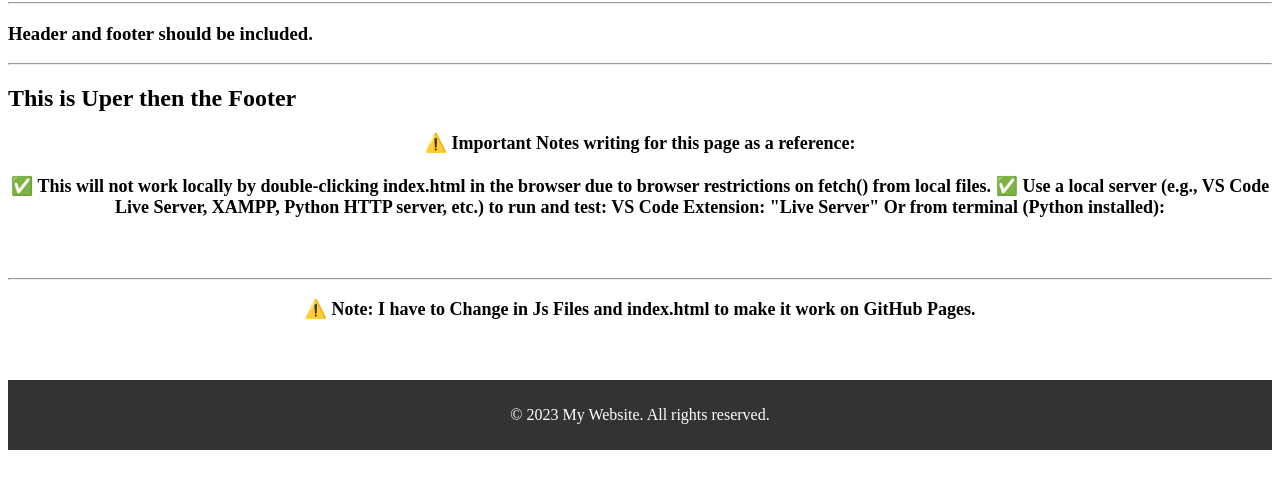
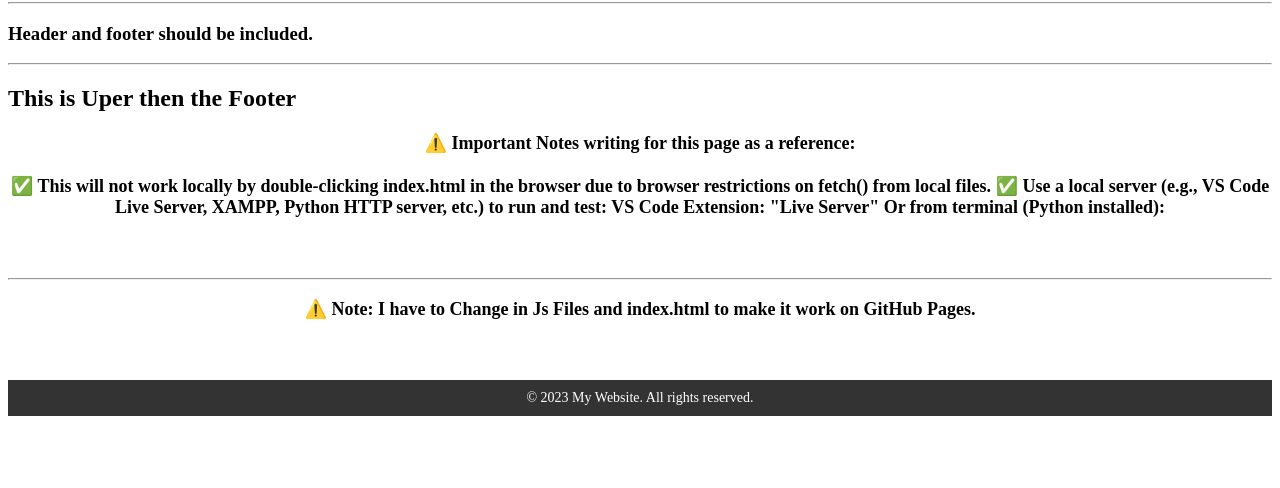
Before and after one commit to GullSher/common-header-and-footer1, a plain HTML site: page index.html in a window 1280 px wide. Shown: the part 154-642 px from the top of the page. Drawn offline with Linux system fonts and the light colour scheme.

Commit message:
Added and loading footer css dynamically

```diff
--- /dev/null
+++ b/css/footer.css
@@ -0,0 +1,16 @@
+
+
+
+/* ===== Footer Styles ===== */
+
+footer {
+    background-color: #333;
+    color: white;
+    padding: 10px;
+    text-align: center;
+}
+
+footer p {
+    margin: 0;
+    font-size: 14px;
+}
--- a/footer.html
+++ b/footer.html
@@ -1,4 +1,4 @@
-<footer id="footer" style="background-color: #333; color: white; padding: 10px; text-align: center;">
+<footer id="footer">
 
     <p>&copy; 2023 My Website. All rights reserved.</p>
 </footer>
--- a/js/footer.js
+++ b/js/footer.js
@@ -1,19 +1,24 @@
 // Load and insert the footer
+
 
 fetch("./footer.html")
   .then((response) => response.text())
   .then((data) => {
     document.getElementById("footer").innerHTML = data;
 
-    // Optional: load footer.css
+       // Optional: load footer.css
+    // ✅ Dynamically add footer.css
     if (!document.querySelector('link[href$="css/footer.css"]')) {
       const link = document.createElement("link");
       link.rel = "stylesheet";
-      link.href = "./css/footer.css"; // Use this if footer has its own styles
+      link.href = "./css/footer.css";
       document.head.appendChild(link);
     }
   })
   .catch((error) => console.error("Error loading footer:", error));
+
+
+
 
 
 
```
